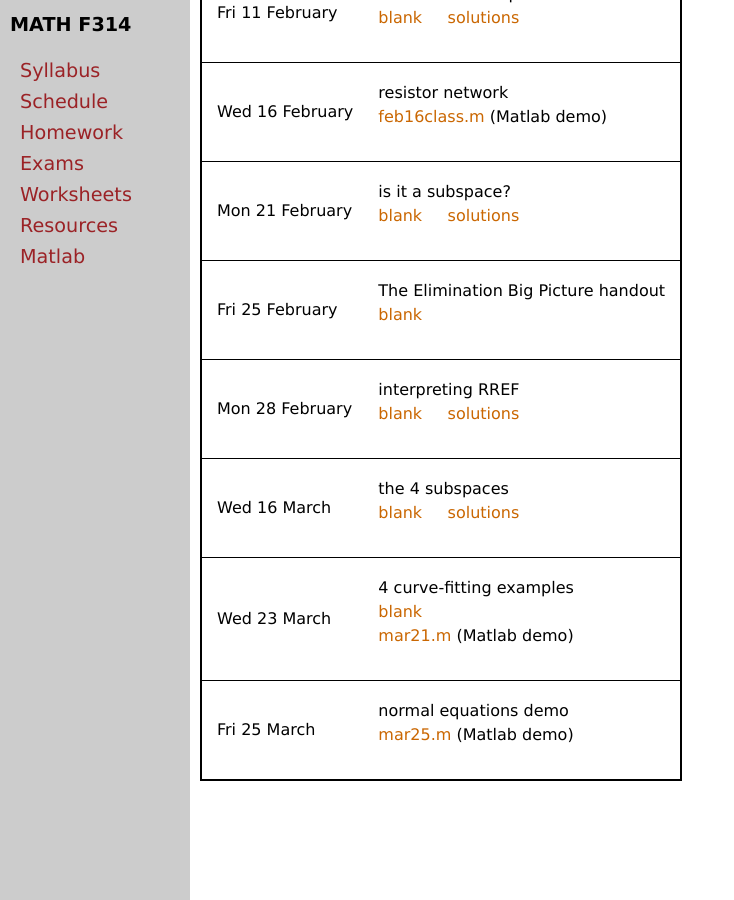
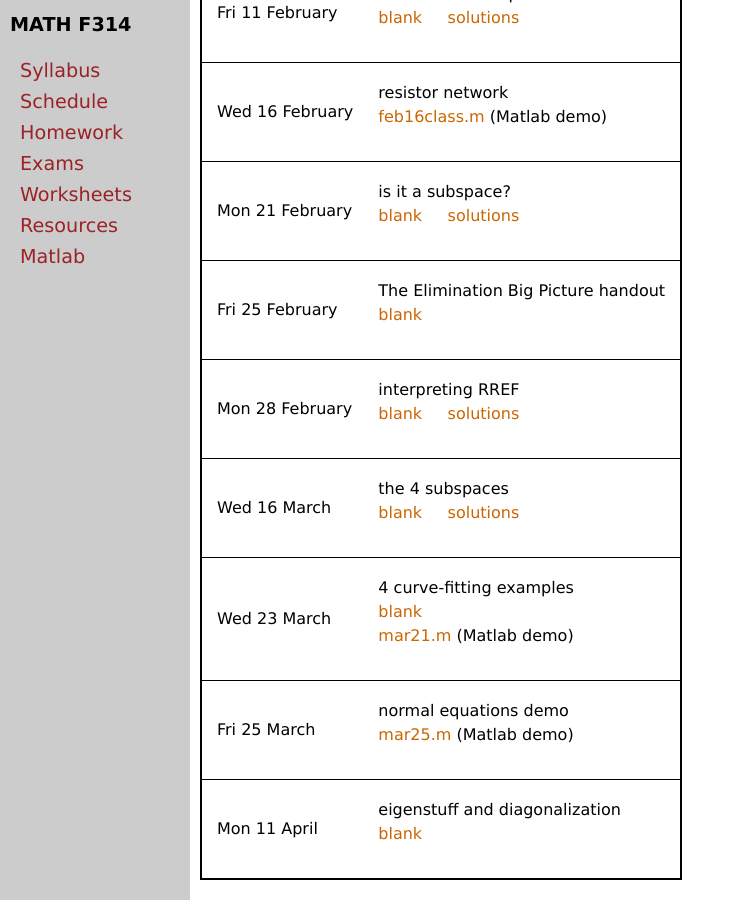
Before and after one commit to bueler/math314, a Jekyll site: the page built from worksheets.md, in a window 1280 px wide and 900 px high, scrolled down 606 px. Shown: the whole window, without its empty margins (0-734 px from the left). Built offline with Jekyll 4.4.1, drawn with Linux system fonts in a browser that asks for light colours.

Commit message:
post worksheet

```diff
--- a/_data/worksheets.yml
+++ b/_data/worksheets.yml
@@ -45,3 +45,7 @@ worksheets:
 - name: Fri 25 March
   description: normal equations demo
   mfile: mar25.m
+- name: Mon 11 April
+  description: eigenstuff and diagonalization
+  blank: 11apr.pdf
+  #solutions: 11apr-solns.pdf
```
Also changed, not shown: 2 other files.
